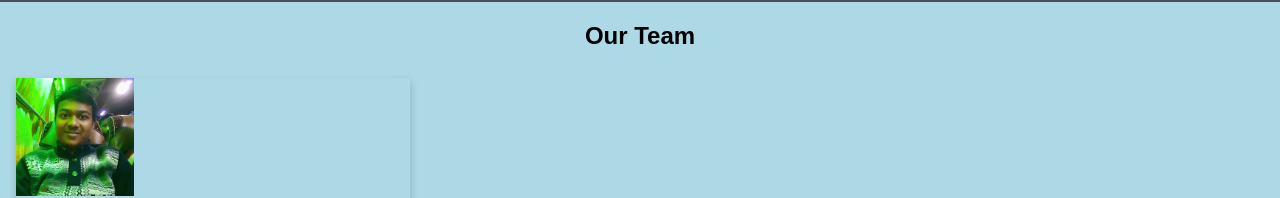
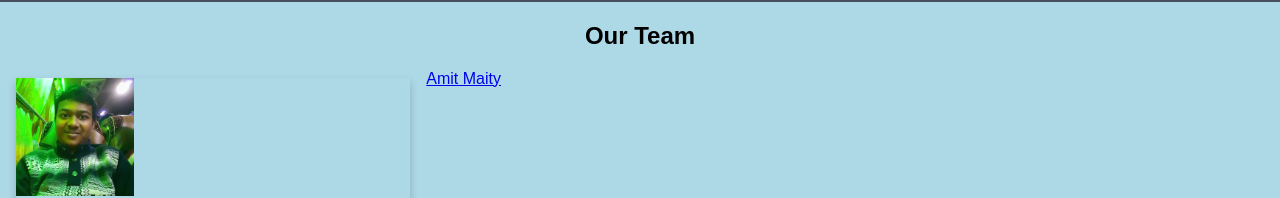
Before and after one commit to maityamit/wbchse_hs.github.io, a plain HTML site: page About_us.html in a window 1280 px wide. Shown: the part 246-444 px from the top of the page. Drawn offline with Linux system fonts and the light colour scheme.

Commit message:
Update About_us.html

```diff
--- a/About_us.html
+++ b/About_us.html
@@ -34,6 +34,7 @@
           </div>
         </div>
 
+  <div class="badge-base LI-profile-badge" data-locale="en_US" data-size="large" data-theme="dark" data-type="VERTICAL" data-vanity="amit-maity-559a911ba" data-version="v1"><a class="badge-base__link LI-simple-link" href="https://in.linkedin.com/in/amit-maity-559a911ba?trk=profile-badge">Amit Maity</a></div>
 
 
 
```
